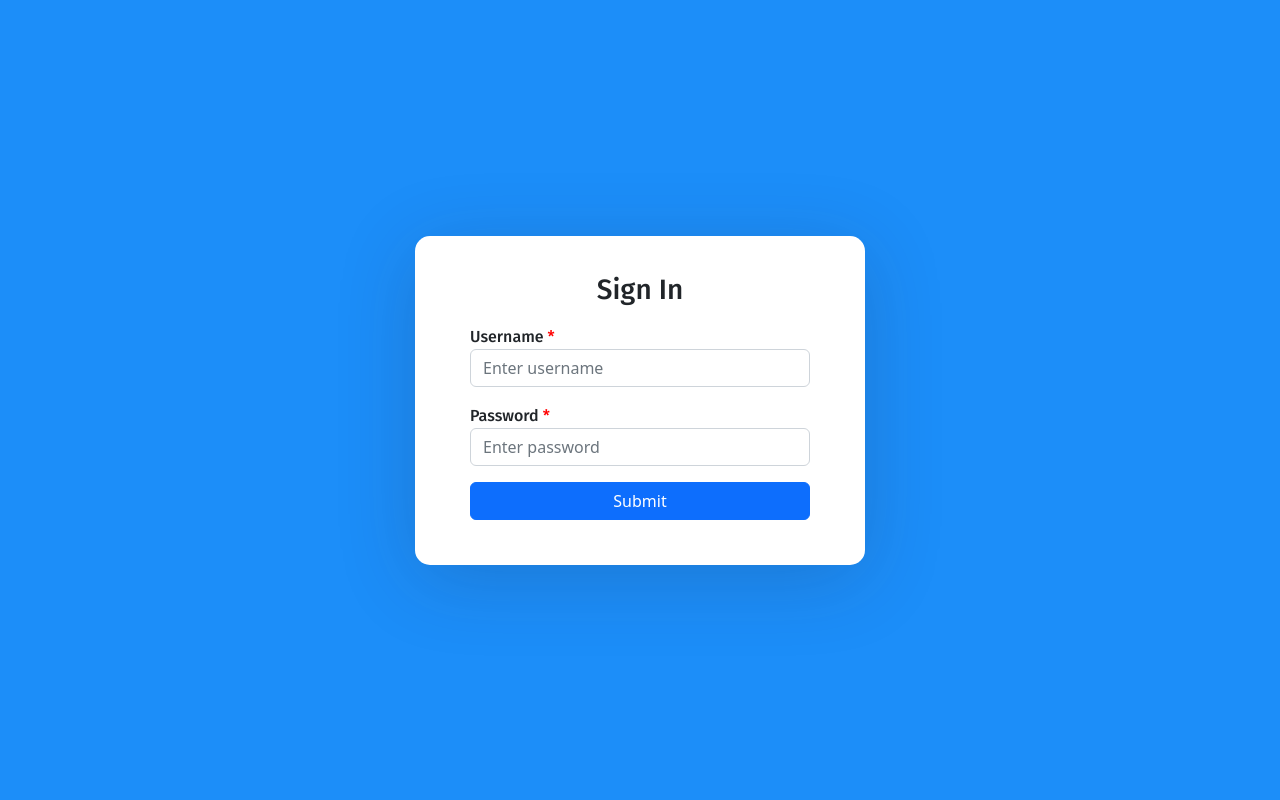
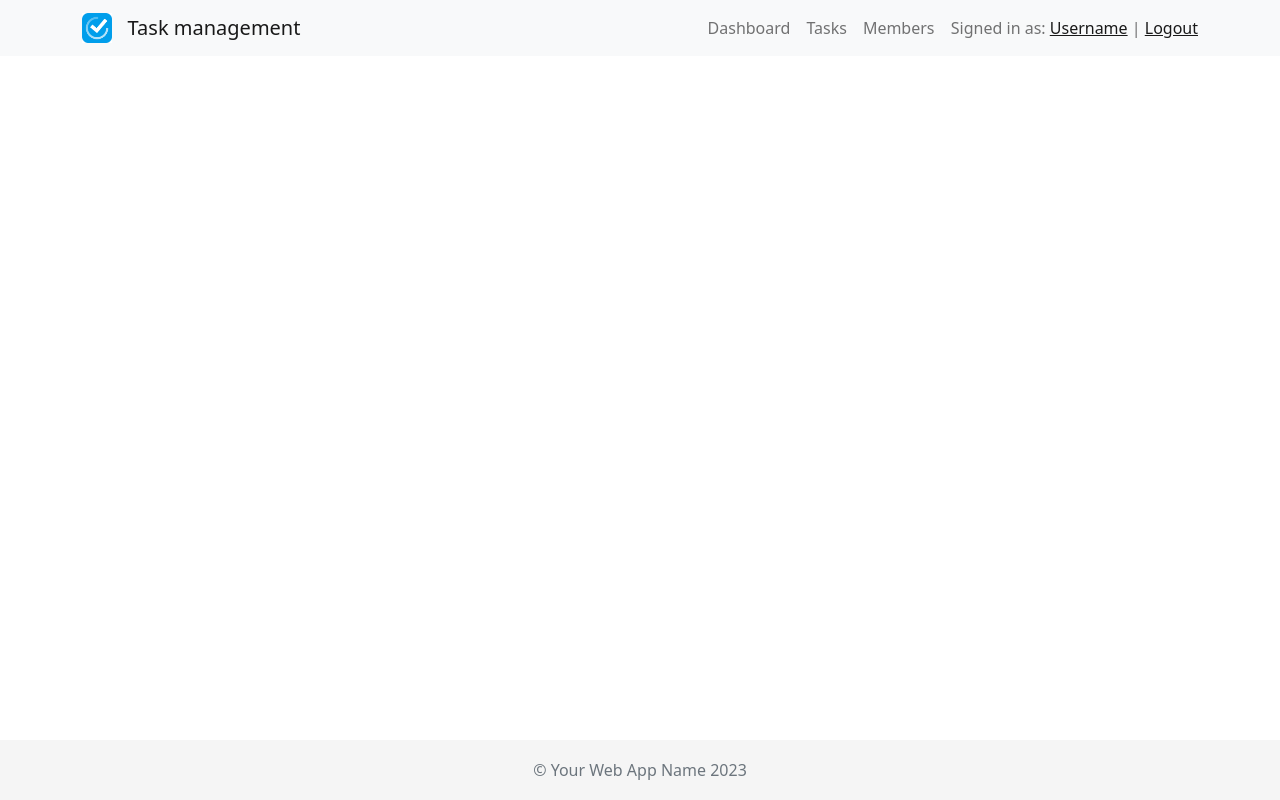
Before and after one commit to dev-rashed-alam/task-management-app, a React (Create React App) app: page / in a window 1280 px wide. Built offline with nearby package versions, Linux system fonts and the light colour scheme.

Commit message:
Added common layout with a header and footer

```diff
--- a/src/App.js
+++ b/src/App.js
@@ -1,9 +1,9 @@
-import Login from './modules/authentication/Login';
+import ProtectedLayout from './layout/ProtectedLayout';
 
 function App() {
   return (
     <div className="App">
-      <Login />
+      <ProtectedLayout></ProtectedLayout>
     </div>
   );
 }
--- /dev/null
+++ b/src/assets/styles/Layout.css
@@ -0,0 +1,15 @@
+.footer {
+    position: fixed;
+    bottom: 0;
+    width: 100%;
+    height: 60px;
+    line-height: 60px;
+    background-color: #f5f5f5;
+    text-align: center;
+}
+
+@media (min-width: 768px) {
+    .footer {
+        /*position: static;*/
+    }
+}
--- /dev/null
+++ b/src/layout/ProtectedLayout.js
@@ -0,0 +1,44 @@
+import React from 'react';
+import { Navbar, Nav, Container } from 'react-bootstrap';
+import logo from '../assets/images/logo.png';
+import '../assets/styles/Layout.css';
+
+const ProtectedLayout = ({ children }) => {
+  return (
+    <div>
+      <Navbar bg="light" expand="lg">
+        <Container>
+          <Navbar.Brand href="#">
+            <img
+              src={logo}
+              width="30"
+              height="30"
+              className="d-inline-block align-top"
+              alt="app logo"
+            />
+            &nbsp;&nbsp; Task management
+          </Navbar.Brand>
+          <Navbar.Toggle aria-controls="basic-navbar-nav" />
+          <Navbar.Collapse id="basic-navbar-nav">
+            <Nav className="ms-auto">
+              <Nav.Link href="#">Dashboard</Nav.Link>
+              <Nav.Link href="#">Tasks</Nav.Link>
+              <Nav.Link href="#">Members</Nav.Link>
+            </Nav>
+            <Navbar.Text>
+              &nbsp;&nbsp;Signed in as: <a href="#">Username</a> | <a href="#">Logout</a>
+            </Navbar.Text>
+          </Navbar.Collapse>
+        </Container>
+      </Navbar>
+      <Container>{children}</Container>
+      <footer className="footer">
+        <Container>
+          <span className="text-muted">&copy; Your Web App Name 2023</span>
+        </Container>
+      </footer>
+    </div>
+  );
+};
+
+export default ProtectedLayout;
```
Also changed, not shown: .eslintrc.json, src/assets/images/logo.png (added).
